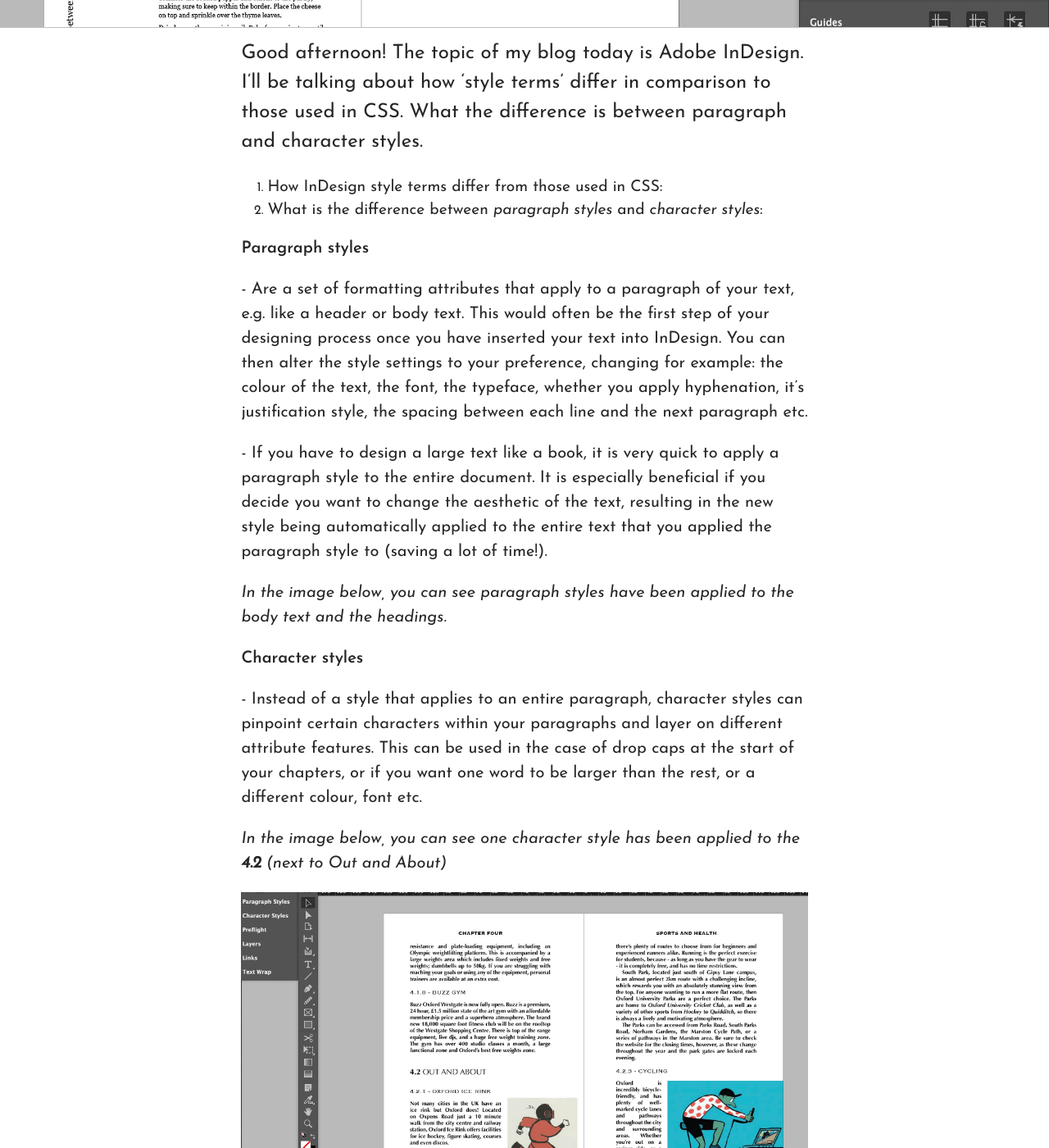
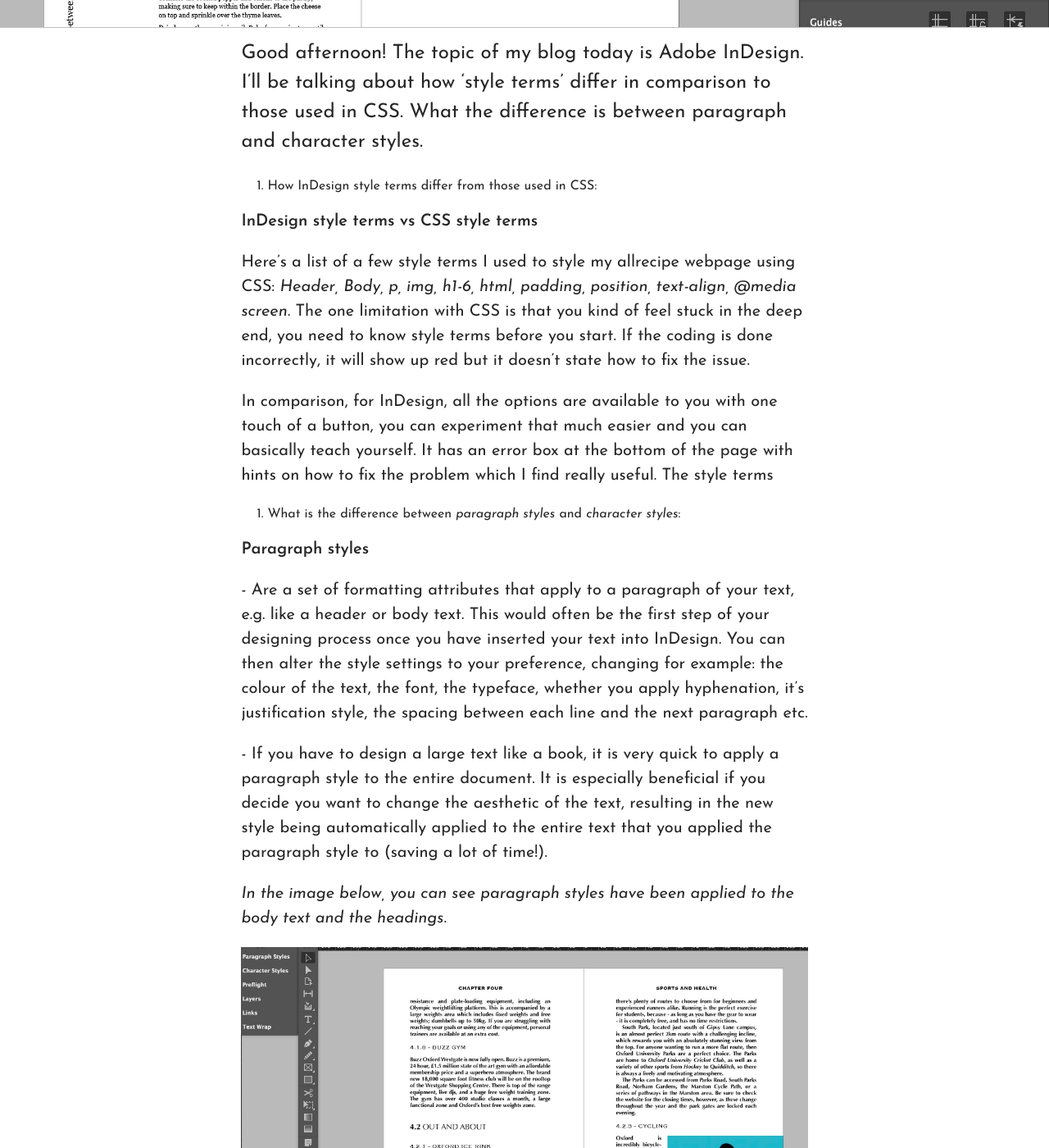
Before and after one commit to Hol1999/Hollyrecipewebsite, a Jekyll site: the page built from _posts/2021-03-13-how-indesign-can-be-used-to-design-your-ebook.md, in a window 1280 px wide and 1400 px high, scrolled down 306 px. Shown: the whole window at 82% size. Built offline with Jekyll 4.4.1, drawn with Linux system fonts in a browser that asks for light colours; some web fonts are replaced; some of the changed text lies outside the part shown.

Commit message:
Update Post “2021-03-13-how-indesign-can-be-used-to-design-your-ebook”

```diff
--- a/_posts/2021-03-13-how-indesign-can-be-used-to-design-your-ebook.md
+++ b/_posts/2021-03-13-how-indesign-can-be-used-to-design-your-ebook.md
@@ -13,9 +13,17 @@ Good afternoon! The topic of my blog today is Adobe InDesign. I'll be talking ab
 
 1. How InDesign style terms differ from those used in CSS:
 
+**InDesign style terms vs CSS style terms**
+
+Here's a list of a few style terms I used to style my allrecipe webpage using CSS: *Header, Body, p, img, h1-6, html, padding, position, text-align, @media screen.* The one limitation with CSS is that you kind of feel stuck in the deep end, you need to know style terms before you start. If the coding is done incorrectly, it will show up red but it doesn't state how to fix the issue.
+
+In comparison, for InDesign, all the options are available to you with one touch of a button, you can experiment that much easier and you can basically teach yourself. It has an error box at the bottom of the page with hints on how to fix the problem which I find really useful. The style terms
 
 
-2. What is the difference between *paragraph styles* and *character styles*:
+
+
+
+1. What is the difference between *paragraph styles* and *character styles*:
 
 **Paragraph styles**
 
@@ -25,13 +33,17 @@ Good afternoon! The topic of my blog today is Adobe InDesign. I'll be talking ab
 
 *In the image below, you can see paragraph styles have been applied to the body text and the headings.*
 
+
+
+![An example of a book with character and paragraph styles applied](../uploads/candpstyles.jpg "An example of a book with character and paragraph styles applied")
+
 **Character styles**
 
 \- Instead of a style that applies to an entire paragraph, character styles can pinpoint certain characters within your paragraphs and layer on different attribute features. This can be used in the case of drop caps at the start of your chapters, or if you want one word to be larger than the rest, or a different colour, font etc.
 
-*In the image below, you can see one character style has been applied to the **4.2** (next to Out and About)*
+*In the image above, you can see one character style has been applied to the **4.2** (next to Out and About)*
 
-![An example of a book with character and paragraph styles applied](../uploads/candpstyles.jpg "An example of a book with character and paragraph styles applied")
+
 
 Links and further references to what I spoke about, including a YouTube video on InDesign paragraph styles and characters styles. And links to CSS and InDesign terms:
 
```
